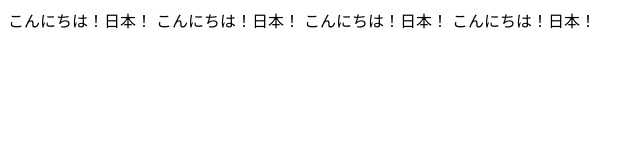
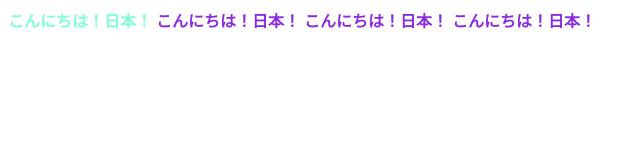
Before and after one commit to KOJI-YAMABE/Udemy-JaveScript, a plain HTML site: page 01_基礎知識/04_CSSの詳細度について/start/index.html in a window 1280 px wide. Shown: the whole page, without its empty margins (0-643 px from the left). Drawn offline with Linux system fonts and the light colour scheme.

Commit message:
04_CSSの詳細度について

```diff
--- a/01_基礎知識/03_CSSについて/start/style.css
+++ b/01_基礎知識/03_CSSについて/start/style.css
@@ -1,13 +1,3 @@
-body {
-  /* インライン要素の中央揃え*/
-  text-align: center;
+.parent {
+  color: blue;
 }
-
-span {
-  display: inline-block;
-  /* ブロック要素の中央揃え*/
-  margin: 0 auto;
-  width: 100px;
-  height: 400px;
-  background-color: magenta;
-}
--- a/01_基礎知識/04_CSSの詳細度について/start/index.html
+++ b/01_基礎知識/04_CSSの詳細度について/start/index.html
@@ -9,12 +9,11 @@
         <link rel="stylesheet" href="style.css">
     </head>
     <body>
+        <div class="parent">
             <span id="first" class="cls">こんにちは！日本！</span>
             <span>こんにちは！日本！</span>
             <span>こんにちは！日本！</span>
             <span>こんにちは！日本！</span>
-    <!-- <div>こんにちは！ 日本！</div> -->
-    <style></style>
+        </div>
     </body>
-
 </html>
--- a/01_基礎知識/04_CSSの詳細度について/start/style.css
+++ b/01_基礎知識/04_CSSの詳細度について/start/style.css
@@ -0,0 +1,16 @@
+.parent {
+  color: blue;
+  font-weight: 600;
+}
+
+span {
+  color: blueviolet;
+}
+
+.cls {
+  color: orange;
+}
+
+#first {
+  color: aquamarine;
+}
```
Lines whose indentation alone changed are shown as unchanged.
